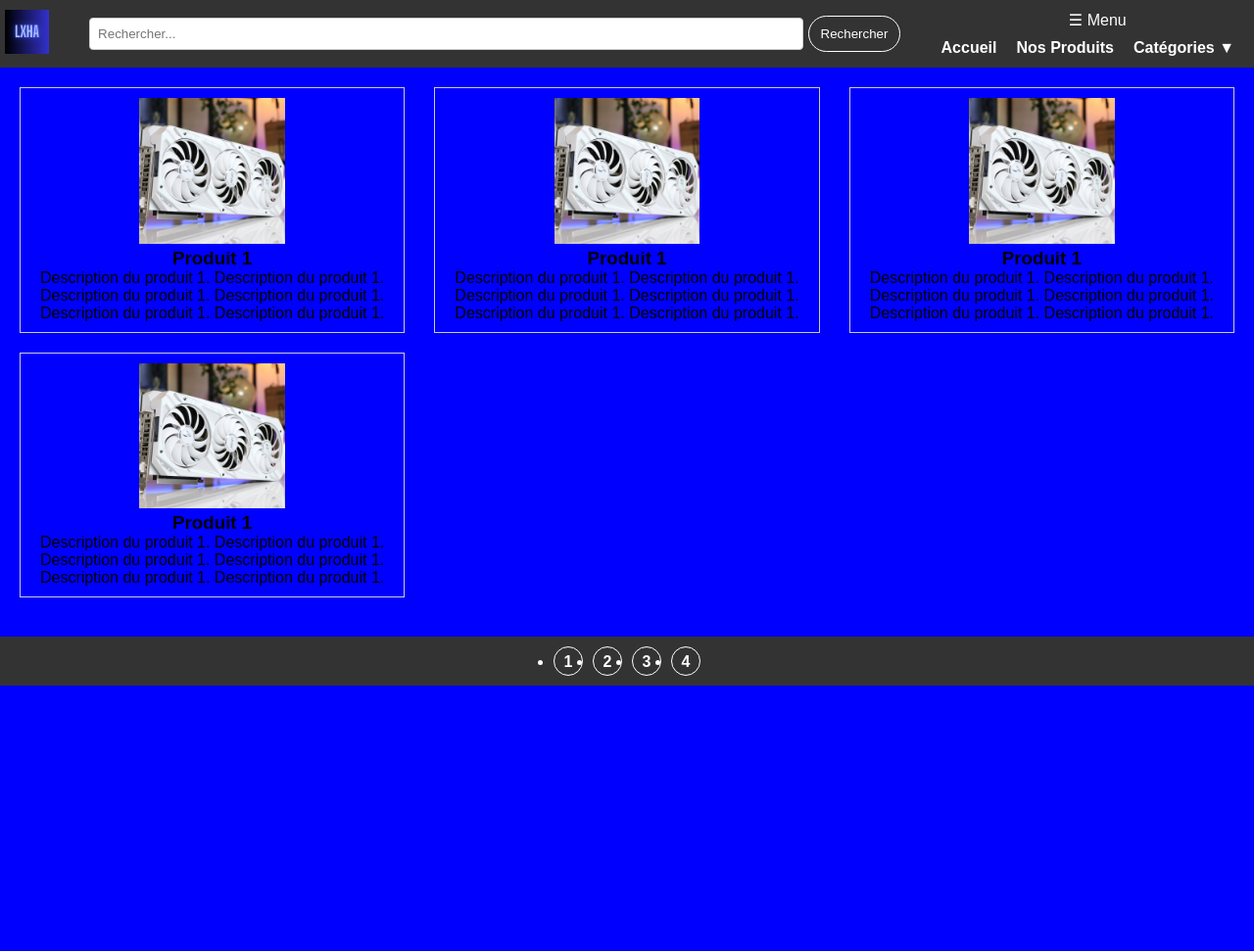
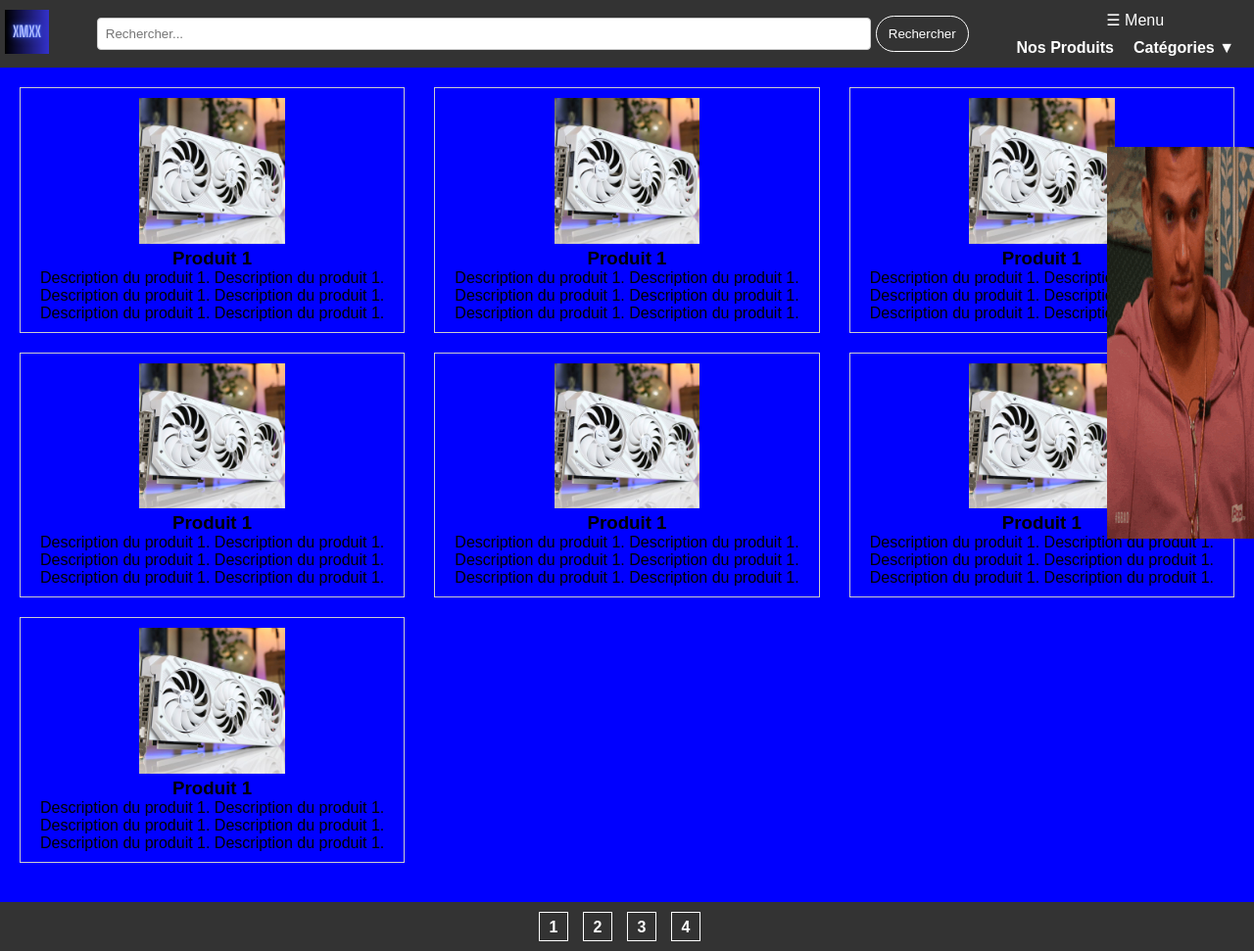
Before and after one commit to HKB06/Crazy, a PHP site: page / in a window 1280 px wide. Shown: the whole page at 98% size. Before the commit the page ends 700 px from the top, so only its background shows below. Run offline with PHP 8.4, Linux system fonts and the light colour scheme.

Commit message:
add - new index pag

```diff
--- a/Crazy-Dev/Index.html
+++ b/Crazy-Dev/Index.html
@@ -9,7 +9,7 @@
 <body>
     <header>
         <div class="logo">
-            <img src="IMG/LAH.png" alt="Logo de l'entreprise">
+            <img src="IMG/XMXX.png" alt="Logo de l'entreprise">
         </div>
         <div class="search-bar">
             <input type="text" placeholder="Rechercher...">
@@ -18,7 +18,6 @@
         <nav>
             <div class="menu-toggle" onclick="toggleMenu()">☰ Menu</div>
             <ul class="menu">
-                <li><a href="#">Accueil</a></li>
                 <li><a href="#">Nos Produits</a></li>
                 <li class="has-submenu">
                     <a href="#">Catégories ▼</a>
@@ -58,10 +57,31 @@
                 <p>Description du produit 1. Description du produit 1. Description du produit 1. Description du produit 1. Description du produit 1. Description du produit 1.</p>
             </div>
 
+            <div class="card">
+                <img src="IMG/Carte graphique.jpg" alt="Produit 1">
+                <h3>Produit 1</h3>
+                <p>Description du produit 1. Description du produit 1. Description du produit 1. Description du produit 1. Description du produit 1. Description du produit 1.</p>
+            </div>
+
+            <div class="card">
+                <img src="IMG/Carte graphique.jpg" alt="Produit 1">
+                <h3>Produit 1</h3>
+                <p>Description du produit 1. Description du produit 1. Description du produit 1. Description du produit 1. Description du produit 1. Description du produit 1.</p>
+            </div>
+
+            <div class="card">
+                <img src="IMG/Carte graphique.jpg" alt="Produit 1">
+                <h3>Produit 1</h3>
+                <p>Description du produit 1. Description du produit 1. Description du produit 1. Description du produit 1. Description du produit 1. Description du produit 1.</p>
+            </div>
 
 
         </section>
     </main>
+
+    <aside class="publicite">
+        <img src="IMG/giphy (1).gif" alt="this slowpoke moves"   />
+    </aside>
 
     <script src="main.js"></script>
 </body>
@@ -73,7 +93,7 @@
             <li><a href="#">2</a></li>
             <li><a href="#">3</a></li>
             <li><a href="#">4</a></li>
-            <!-- Ajoutez plus de numéros de page au besoin -->
+
         </ul>
     </nav>
 </footer>
--- a/Crazy-Dev/Style.css
+++ b/Crazy-Dev/Style.css
@@ -7,6 +7,7 @@
 
 body {
     font-family: Arial, sans-serif;
+    background-color: blue;
 }
 
 /* Styles pour le header */
@@ -159,14 +160,9 @@ header {
         padding: 6px 10px;
     }
 }
-body{
-    background-color: blue;
-}
-
-
-/* CSS existant */
 
 /* Styles pour le footer */
+
 footer {
     background-color: #333;
     color: white;
@@ -175,15 +171,15 @@ footer {
 }
 
 .pagination {
-    list-style-type: none;
     display: flex;
     justify-content: center;
     align-items: center;
     padding: 0;
+
 }
 
 .pagination li {
-    margin: 0 5px;
+    margin: 0px;
 }
 
 .pagination a {
@@ -194,20 +190,43 @@ footer {
     width: 30px;
     height: 30px;
     border: 1px solid white;
-    border-radius: 50%;
+    border-radius: 0;
     text-align: center;
     line-height: 30px;
+    margin-right: 15px
 }
 
 /* Change la couleur de fond des numéros de page au survol */
+
 .pagination a:hover {
     background-color: white;
     color: #333;
 }
 
 /* Aligne les numéros horizontalement */
+
 .pagination ul {
     display: inline-flex;
     padding: 0;
     margin: 0;
+    list-style-type: none;
 }
+
+/* Styles pour la section publicitaire */
+.publicite {
+    position: fixed;
+    top: 0; /* Position en haut */
+    margin-top: 150px;
+    right: 0; /* Position à droite */
+    width: 150px; /* Largeur de la section publicitaire */
+    height: 400px; /* Hauteur de la section publicitaire (pleine hauteur de la fenêtre) */
+    background-color: #f0f0f0; /* Couleur de fond de la publicité */
+    text-align: center;
+    overflow: hidden; /* Pour gérer le contenu qui dépasse la hauteur */
+    z-index: 999; /* Pour placer la publicité au-dessus du contenu principal */
+}
+
+.publicite img {
+    max-width: 100%;
+    height: auto;
+}
```
Also changed, not shown: Crazy-Dev/IMG/LAH.png (deleted), Crazy-Dev/IMG/XMXX.png (added), Crazy-Dev/IMG/giphy (1).gif (added).
